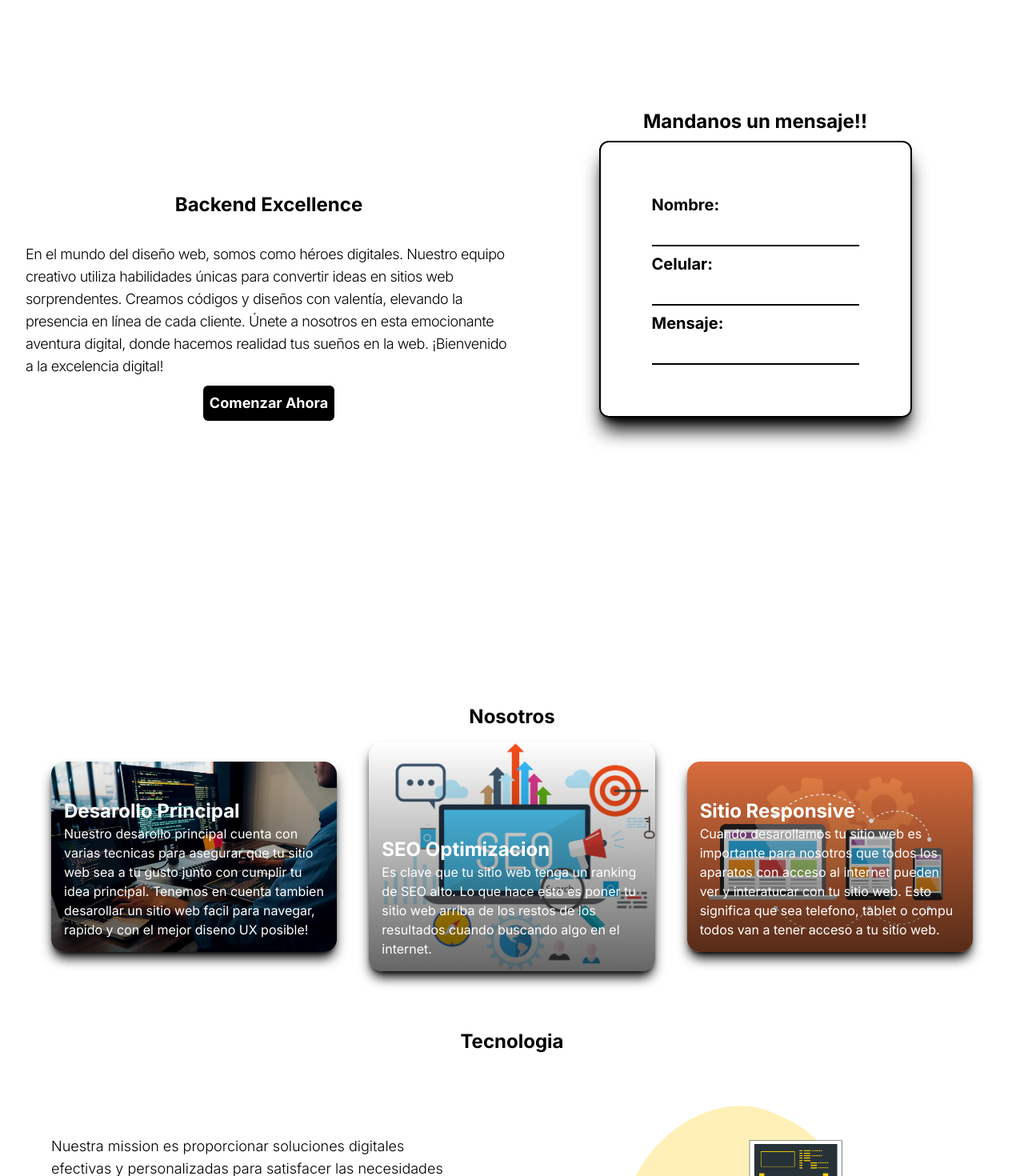
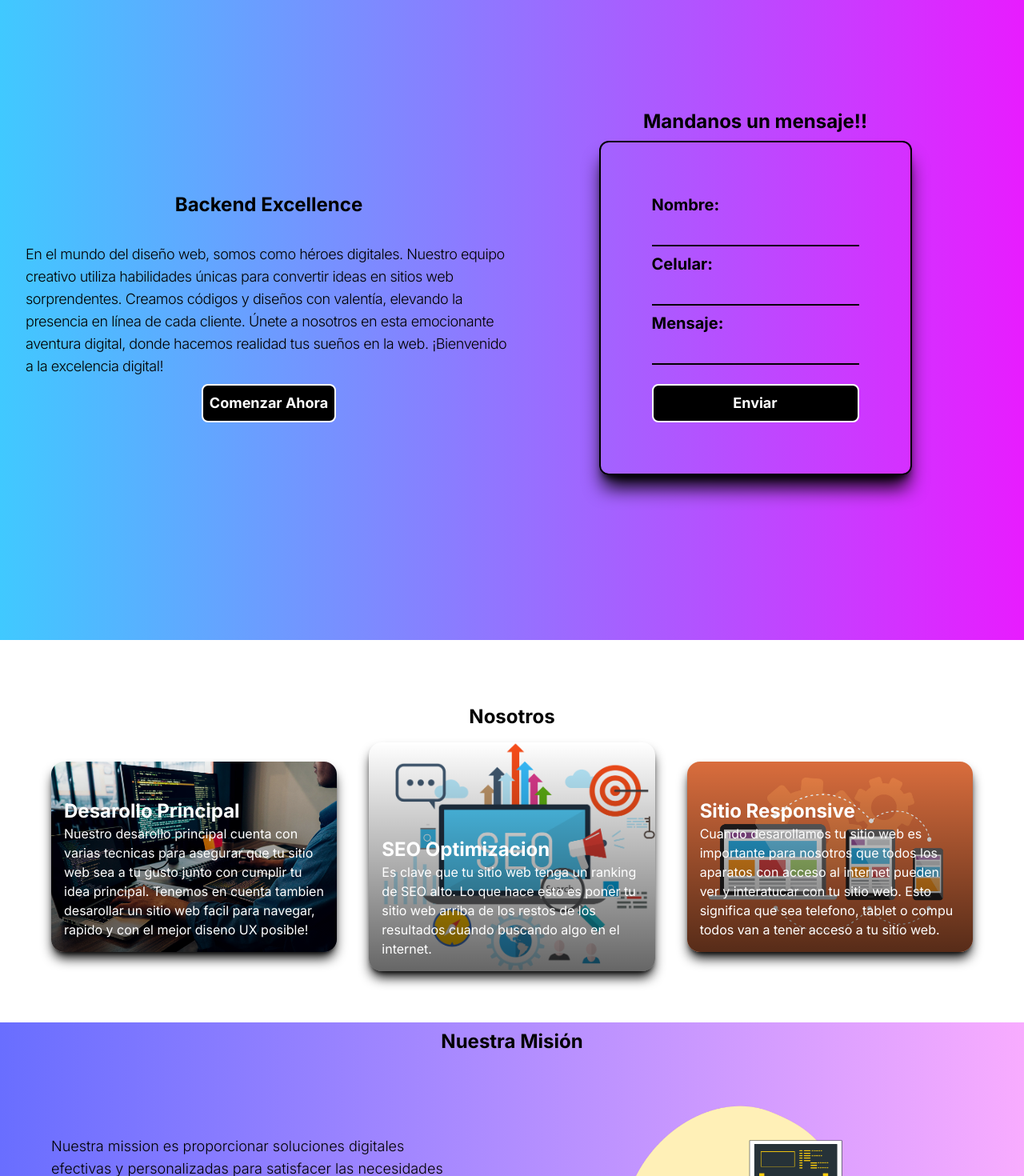
Before and after one commit to CeoNico/BackendExcellence, a Next.js app: page / in a window 1280 px wide. Shown: the top 1470 px of the page at 80% size. Built offline with nearby package versions, Linux system fonts and the light colour scheme.

Commit message:
Form Update

```diff
--- a/package.json
+++ b/package.json
@@ -12,6 +12,7 @@
     "next": "14.1.0",
     "react": "^18",
     "react-dom": "^18",
+    "react-hook-form": "^7.49.3",
     "react-icons": "^5.0.1"
   },
   "devDependencies": {
--- a/src/app/Components/Button.jsx
+++ b/src/app/Components/Button.jsx
@@ -4,10 +4,10 @@ import React from 'react'
 
 
 
-const Button = ({href, input}) => {
+const Button = ({href, className, children}) => {
   return (
-    <button className="bg-black text-white rounded-lg p-2 border-2 border-white hover:bg-white hover:border-black hover:text-black  duration-300 hover:scale-105 hover:shadow-lg hover:shadow-black transition-all text-lg font-bold">
-        <Link href={href}>{input}</Link>
+    <button className={`bg-black text-white rounded-lg p-2 border-2 border-white hover:bg-white hover:border-black hover:text-black  duration-300 hover:scale-105 hover:shadow-lg hover:shadow-black transition-all text-lg font-bold ${className}`}>
+        <Link href={href}>{children}</Link>
     </button>
   )
 }
--- a/src/app/Components/Hero.jsx
+++ b/src/app/Components/Hero.jsx
@@ -1,11 +1,21 @@
-import Link from "next/link";
+"use client"
 import React from "react";
 import Button from "./Button";
+import { useForm } from "react-hook-form";
+
 
 const Hero = () => {
+  const { register, handleSubmit, formState:{isSubmitting}, reset } = useForm();
+
+  const onSubmit = async (data) => {
+    await new Promise((resolve) => setTimeout(resolve, 2000));
+    console.log("Data sent to the backend:", data);
+    reset();
+  };
+
   return (
-    <main className="grid grid-cols-1 lg:grid-cols-2 px-8 h-screen">
-      <div className=" border-black flex items-center justify-center flex-col lg:-mt-16">
+    <main className="grid grid-cols-1 lg:grid-cols-2 px-8 h-screen bg-gradient-to-r from-[#40c9ff] to-[#e81cff]">
+      <div className="flex items-center justify-center flex-col lg:-mt-16">
         <h1 className="font-bold text-2xl p-8">Backend Excellence</h1>
         <p className="text-lg font-light tracking-tight">
           En el mundo del diseño web, somos como héroes digitales. Nuestro
@@ -16,18 +26,42 @@ const Hero = () => {
           en la web. ¡Bienvenido a la excelencia digital!
         </p>
         <div className="w-full flex items-center justify-center mt-2">
-          <Button href="/" input="Comenzar Ahora"/>
+          <Button href="/">Comenzar Ahora</Button>
         </div>
       </div>
       <div className="hidden lg:flex flex-col mt-32 items-center mx-4">
         <h1 className="font-bold text-2xl p-2">Mandanos un mensaje!!</h1>
-        <form className="bg-transparent p-16 border-2 rounded-xl border-black flex flex-col gap-2 shadow-xl shadow-black">
+        <form
+          onSubmit={handleSubmit(onSubmit)}
+          className="bg-transparent p-16 border-2 rounded-xl border-black flex flex-col gap-2 shadow-xl shadow-black"
+        >
           <label className="font-bold text-xl">Nombre:</label>
-          <input type="text" className="outline-none bg-transparent border-b-2 border-b-black text-lg font-semibold focus:border-b-blue-600 transition duration-200"/>
+          <input
+            {...register("nombre", {
+              required: "Porfavor poner tu nombre",
+            })}
+            type="text"
+            className="outline-none bg-transparent border-b-2 border-b-black text-lg font-semibold focus:border-b-blue-600 transition duration-200"
+          />
+
           <label className="font-bold text-xl">Celular:</label>
-          <input type="text" className="outline-none bg-transparent border-b-2 border-b-black text-lg font-semibold focus:border-b-blue-600 transition duration-200"/>
+          <input
+            {...register("celu", {
+              required: "Porfavor poner un numero de celular",
+            })}
+            type="text"
+            className="outline-none bg-transparent border-b-2 border-b-black text-lg font-semibold focus:border-b-blue-600 transition duration-200"
+          />
           <label className="font-bold text-xl">Mensaje:</label>
-          <input type="text" className="outline-none bg-transparent border-b-2 border-b-black text-lg font-semibold focus:border-b-blue-600 transition duration-200"/>
+          <input
+            {...register("mensaje", {
+              required: "Porfavor poner tu mensaje",
+            })}
+            type="text"
+            className="outline-none bg-transparent border-b-2 border-b-black text-lg font-semibold focus:border-b-blue-600 transition duration-200"
+          />
+          <Button className="mt-4" href="/"  type="submit" disabled={isSubmitting}>{isSubmitting ? 'Enviando....' : 'Enviar'}</Button>
+
         </form>
       </div>
     </main>
--- a/src/app/Components/Mission.jsx
+++ b/src/app/Components/Mission.jsx
@@ -4,8 +4,8 @@ import insightImg from "../../../public/insight.png";
 
 const Mission = () => {
   return (
-    <div className="h-fit w-screen">
-      <h2 className="text-center font-bold text-2xl p-2">Tecnologia</h2>
+    <div className="h-fit w-screen bg-gradient-to-r from-[#696eff] to-[#f8acff]">
+      <h2 className="text-center font-bold text-2xl p-2">Nuestra Misión</h2>
       <div className="grid grid-cols-1 lg:grid-cols-2">
         <div className="flex items-center justify-center">
           <p className="font-light text-lg p-4 lg:p-16 text-balance">
@@ -21,7 +21,7 @@ const Mission = () => {
           </p>
         </div>
         <div className="items-center flex flex-col p-2">
-          <Image width={450} src={insightImg} />
+          <Image alt="Man on computer drawing" width={450} src={insightImg} />
         </div>
       </div>
     </div>
--- a/src/app/Components/Services.jsx
+++ b/src/app/Components/Services.jsx
@@ -11,7 +11,7 @@ const Services = () => {
       <h2 className="text-center text-2xl font-bold p-4">Nosotros</h2>
       <div className="grid grid-cols-1 items-center gap-10 lg:grid-cols-3">
         <div className="flex flex-col items-center hover:scale-110 transition duration-500 ease-in-out">
-          <Card imgSrc={webdevImg}>
+          <Card alt="Webdev Image" imgSrc={webdevImg}>
             <h2 className="font-bold text-2xl">Desarollo Principal</h2>
             <p>
               Nuestro desarollo principal cuenta con varias tecnicas para
@@ -22,7 +22,7 @@ const Services = () => {
           </Card>
         </div>
         <div className="flex flex-col items-center hover:scale-110 transition duration-500 ease-in-out">
-          <Card imgSrc={seoImg}>
+          <Card alt="SEO Image" imgSrc={seoImg}>
             <h2 className="font-bold text-2xl">SEO Optimizacion</h2>
             <p>
               Es clave que tu sitio web tenga un ranking de SEO alto. Lo que
@@ -32,7 +32,7 @@ const Services = () => {
           </Card>
         </div>
         <div className="flex flex-col items-center hover:scale-110 transition duration-500 ease-in-out">
-          <Card imgSrc={responsiveImg}>
+          <Card alt="Responsive Image" imgSrc={responsiveImg}>
             <h2 className="font-bold text-2xl">Sitio Responsive</h2>
             <p>
               Cuando desarollamos tu sitio web es importante para nosotros que
```
Also changed, not shown: 1 other file (tests, documents, lock files or other folders).
